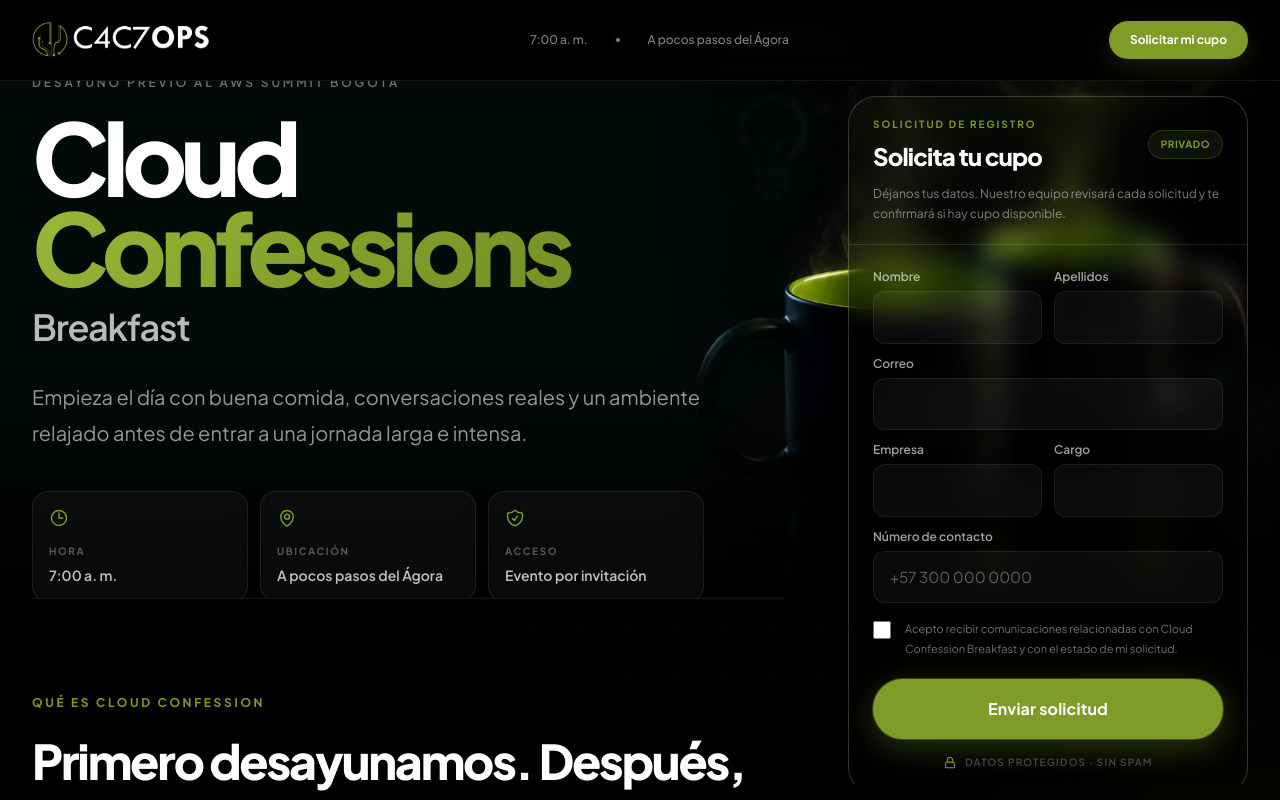
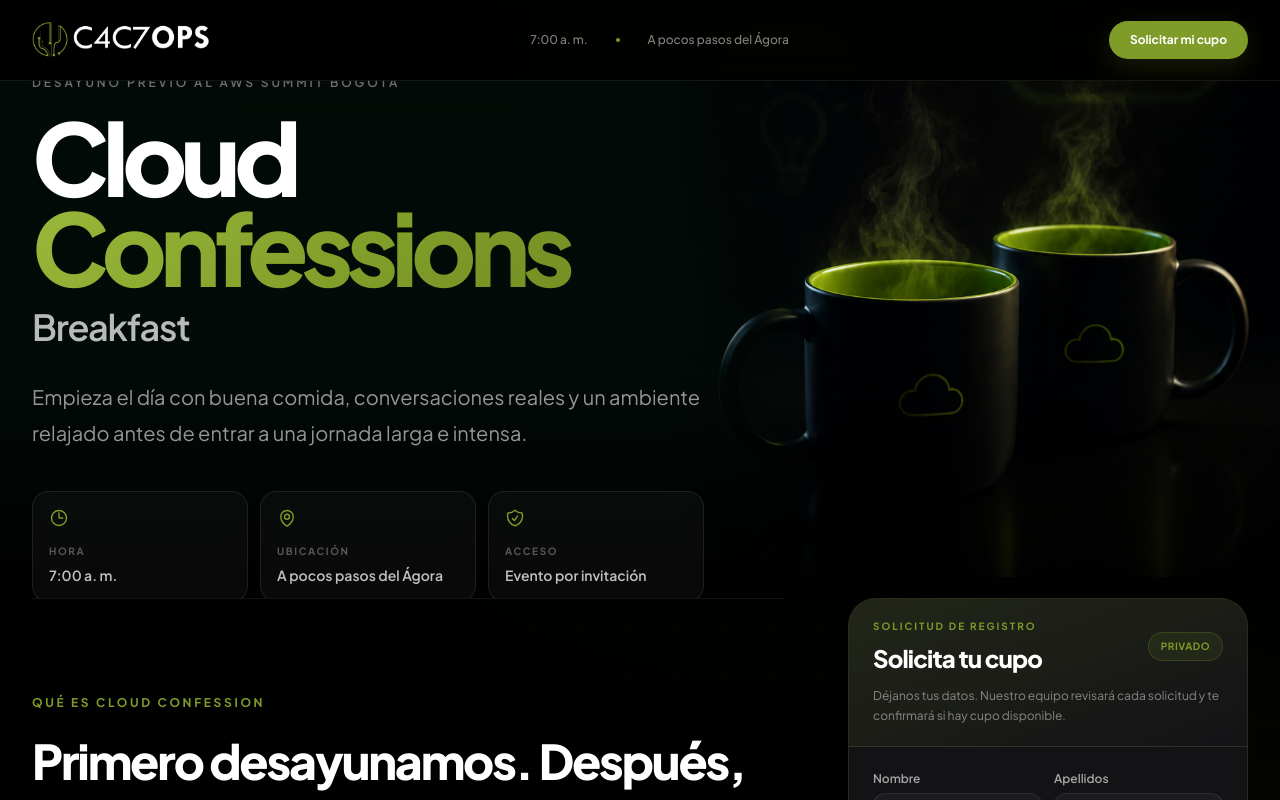
Before and after one commit to KarollGuti18-hub/cactus-event-flow, a Next.js app: page /cloud-confessions in a window 1280 px wide. Shown: the top 800 px of the page. Built offline with nearby package versions, Linux system fonts and the light colour scheme.

Commit message:
Restaurar formulario y desplazar el banner.
Co-authored-by: Cursor <cursoragent@cursor.com>

```diff
--- a/components/cloud-confessions/CloudConfessionsLanding.tsx
+++ b/components/cloud-confessions/CloudConfessionsLanding.tsx
@@ -313,14 +313,14 @@ export default function CloudConfessionsLanding() {
       >
         <section className="relative left-1/2 flex min-h-[calc(100svh-5rem)] w-screen -translate-x-1/2 flex-col justify-center overflow-hidden bg-[#020b07] py-12 lg:col-span-2 lg:row-start-1 lg:aspect-[3794/1536] lg:min-h-0 lg:py-8">
           <div className="pointer-events-none absolute inset-0" aria-hidden="true">
-            <div className="absolute inset-y-0 right-0 w-full sm:w-[90%] lg:w-full">
+            <div className="absolute inset-y-0 right-0 w-full sm:w-[90%] lg:w-[96%]">
               <Image
                 src="/cloud-confessions-banner.jpg"
                 alt=""
                 fill
                 priority
                 quality={90}
-                sizes="(max-width: 640px) 100vw, (max-width: 1024px) 90vw, 100vw"
+                sizes="(max-width: 640px) 100vw, (max-width: 1024px) 90vw, 96vw"
                 className="object-contain object-top"
               />
             </div>
@@ -393,10 +393,10 @@ export default function CloudConfessionsLanding() {
 
         <aside
           id="registro"
-          className="section-anchor relative z-20 mb-20 self-start lg:fixed lg:right-8 lg:top-24 lg:mb-0 lg:w-[25rem] lg:max-h-[calc(100svh-7rem)] lg:overflow-y-auto 2xl:right-[calc((100vw-80rem)/2+2rem)]"
+          className="section-anchor relative z-10 mb-20 self-start lg:sticky lg:top-24 lg:col-start-2 lg:row-start-2 lg:row-span-3 lg:mb-0 lg:max-h-[calc(100vh-7rem)] lg:overflow-y-auto"
         >
-          <div className="overflow-hidden rounded-[1.75rem] border border-white/20 bg-black/15 shadow-[0_30px_100px_rgba(0,0,0,0.25)] backdrop-blur-md">
-            <div className="border-b border-white/10 bg-gradient-to-br from-cactus-green/8 via-transparent to-transparent px-6 py-5">
+          <div className="overflow-hidden rounded-[1.75rem] border border-cactus-green/20 bg-[#151518]/95 shadow-[0_30px_100px_rgba(0,0,0,0.5),0_0_0_1px_rgba(127,155,40,0.04)] backdrop-blur-2xl">
+            <div className="border-b border-white/8 bg-gradient-to-br from-cactus-green/14 to-transparent px-6 py-5">
               <div className="flex items-center justify-between gap-4">
                 <div>
                   <p className="text-[10px] font-bold uppercase tracking-[0.2em] text-cactus-green">
```
